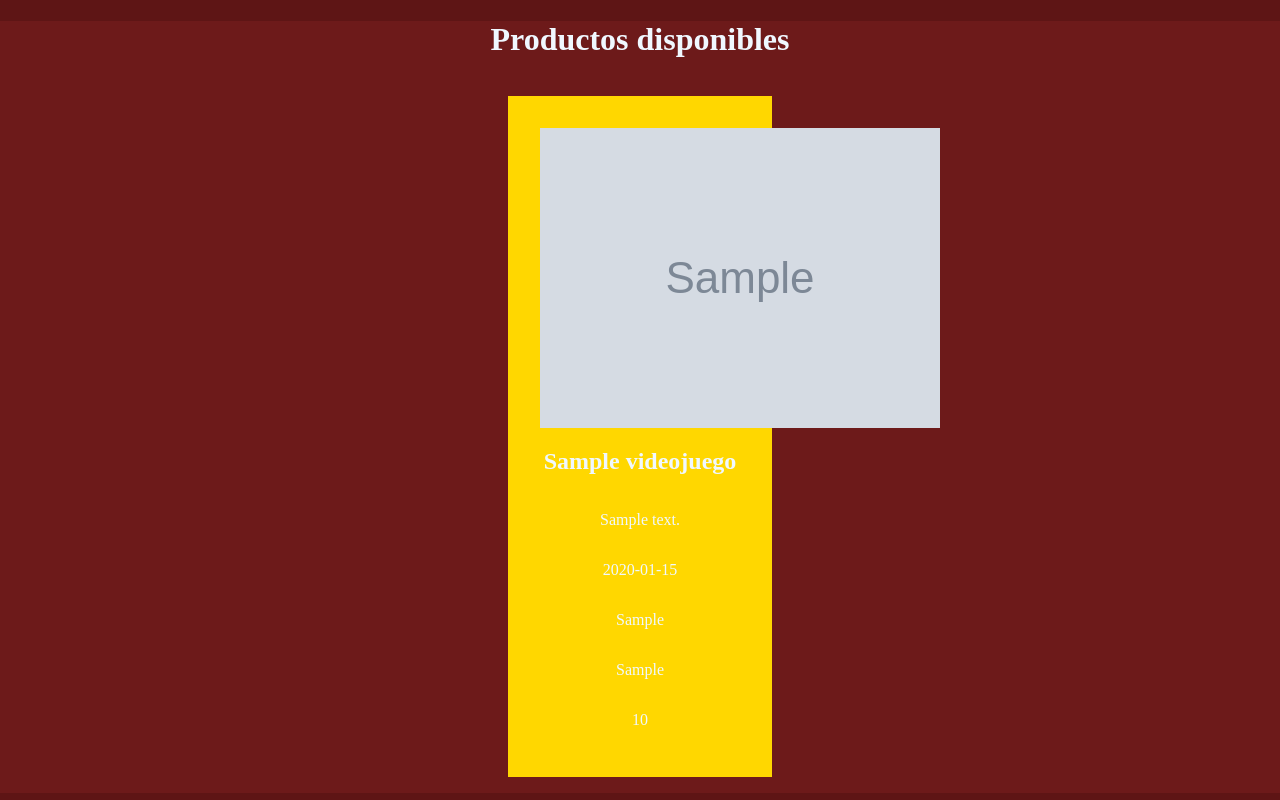
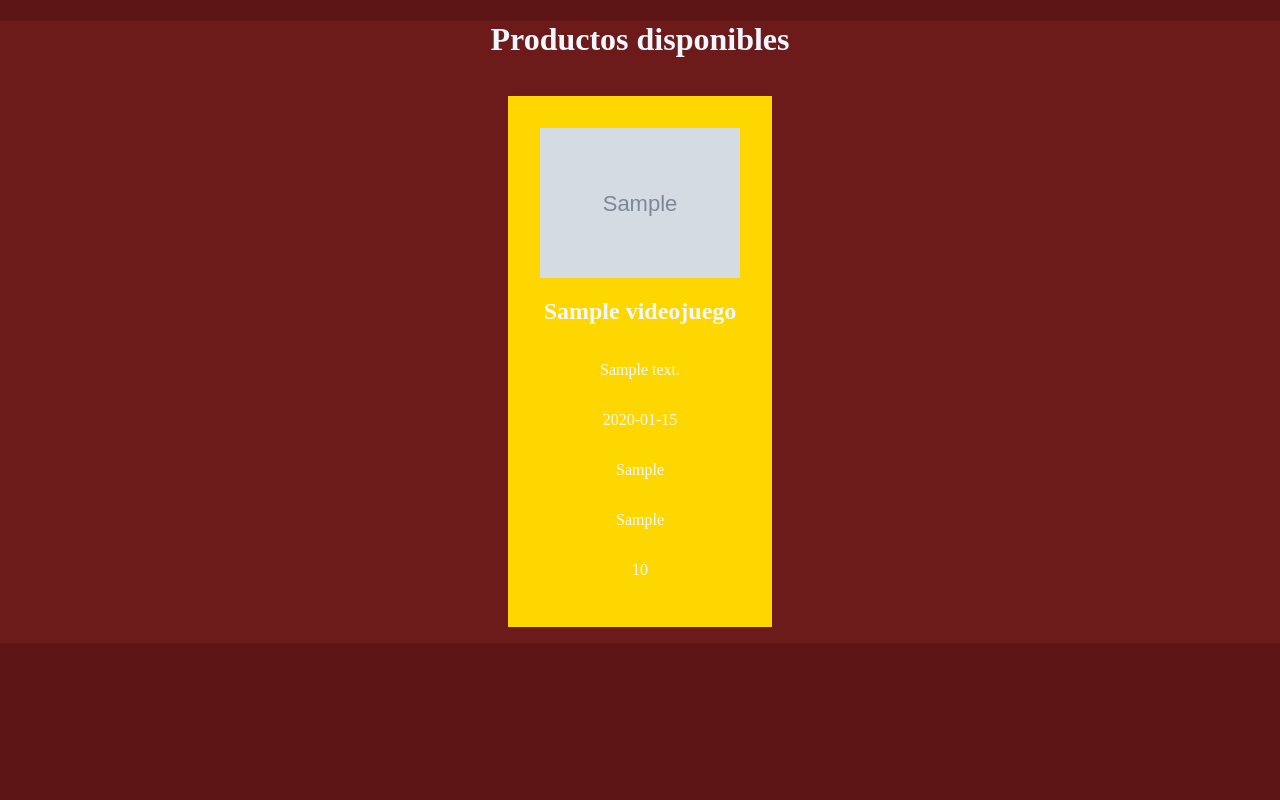
Before and after one commit to UanDuck/Game-Black, a PHP site: page /productos.php in a window 1280 px wide. Run offline with PHP 8.4, Linux system fonts and the light colour scheme; tables that the repository leaves empty hold one stand-in row (values such as "Sample post"); grey boxes marked "Sample" are stand-in pictures.

Commit message:
Release 1.2.1

```diff
--- a/css/pr_admin.css
+++ b/css/pr_admin.css
@@ -25,6 +25,10 @@ body {
     display: grid;
     grid-template-columns: repeat(auto-fit, minmax(200px, 3fr));
     margin: 1rem;
+}
+
+.producto > img{
+    width: 200px;
 }
 
 
--- a/productos.php
+++ b/productos.php
@@ -24,7 +24,7 @@
             while ($reg = mysqli_fetch_array($registros)) {
                 $id_v = $reg['id_v'];
                 echo '<div class="producto">';
-                echo '<img src=' . $reg['imagen'] . ' >';
+                echo '<img src=' . $reg['imagen'] . ' style="width: 200px;" >';
                 echo '<h2> ' . $reg['nom_v'] . ' </h2>';
                 echo '<p> ' . $reg['desc_v'] . ' </p>';
                 echo '<p> ' . $reg['fecha_lanz'] . ' </p>';
--- a/registrar.php
+++ b/registrar.php
@@ -32,7 +32,7 @@ if (!preg_match('/^[a-zA-Z0-9]+$/', $contra)) {
     exit;
 }
 
-$consulta_existe = "SELECT * FROM registro WHERE email=?";
+$consulta_existe = "SELECT * FROM usuario WHERE correo_u=?";
 $pre = mysqli_prepare($conexion, $consulta_existe);
 mysqli_stmt_bind_param($pre, "s", $correo);
 mysqli_stmt_execute($pre);
@@ -41,7 +41,7 @@ $existe = mysqli_num_rows($resultado_existe);
 
 $encript_contra = password_hash($contra, PASSWORD_BCRYPT);
 
-$sql = "INSERT INTO registro (username, nombre, ap_p, ap_m, email, pass, telefono) VALUES (?, ?, ?, ?, ?, ?, ?)";
+$sql = "INSERT INTO usuario (usuario, nom_u, ap_u, am_u, correo_u, contrasenia_u, telefono) VALUES (?, ?, ?, ?, ?, ?, ?)";
 $pre = mysqli_prepare($conexion, $sql);
 mysqli_stmt_bind_param($pre, "sssssss", $usern, $nombr, $ap, $am, $correo, $encript_contra, $telf);
 mysqli_stmt_execute($pre);
--- a/subirV.php
+++ b/subirV.php
@@ -7,13 +7,12 @@ $fecha = $_POST['flanz'];
 $clasif = $_POST['clasifica'];
 $gen = $_POST['genero'];
 $prec = $_POST['precio'];
-$tp = "imagenes/juegos/";
+$tp = 'imagenes/juegos/';
 $tp = $tp . basename($_FILES['uploaderfile']['name']);
 
 
 if (move_uploaded_file($_FILES['uploaderfile']['tmp_name'], $tp)) {
     $sql = "INSERT INTO videojuegos(nom_v,desc_v,fecha_lanz,clasif_v,genero_v,precio, imagen) VALUES ('$tit','$desc','$fecha','$clasif','$gen','$prec', '$tp')";
-
     if ($conexion->query($sql) === TRUE) {
         header('location: alta_pr.php');
     } else {
```
